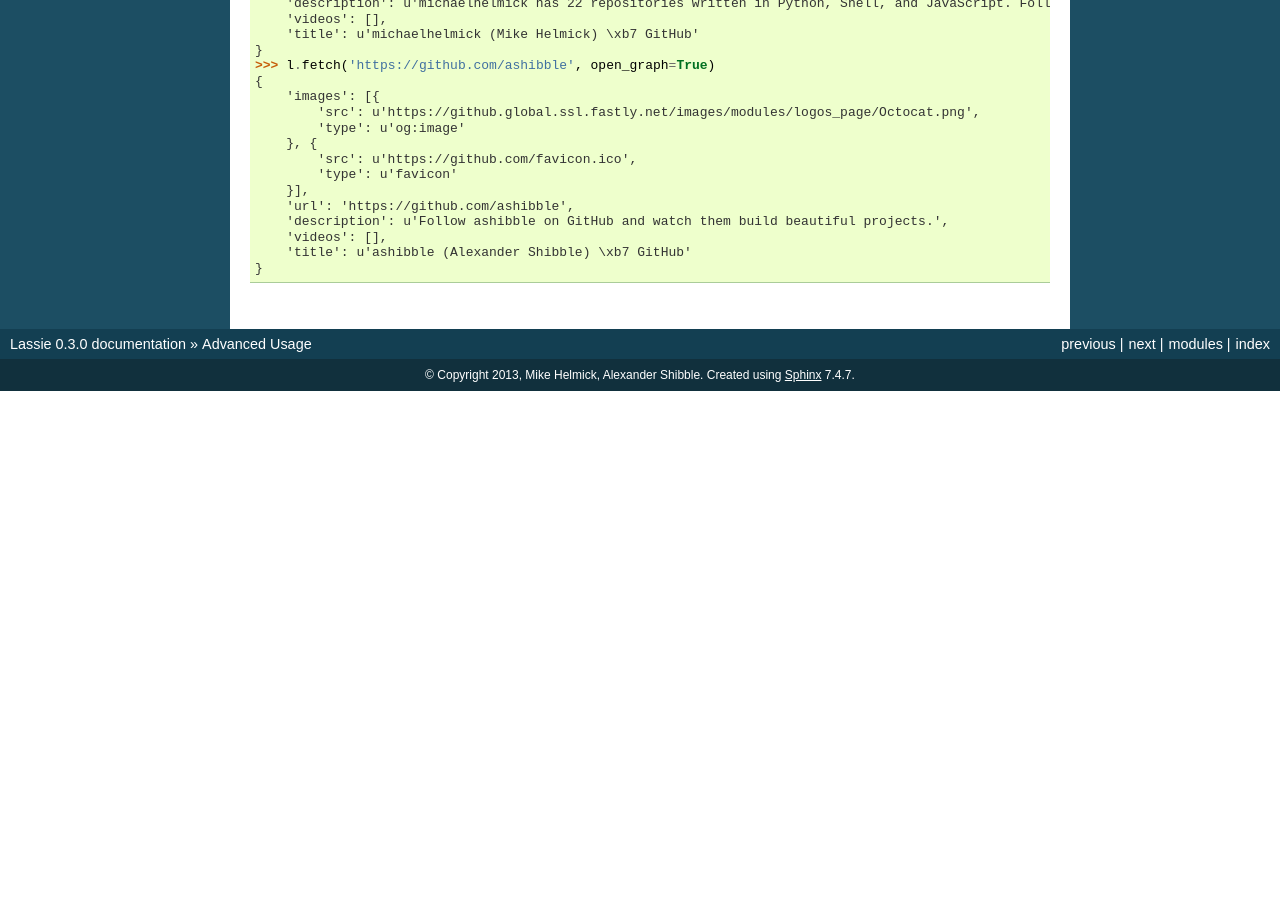
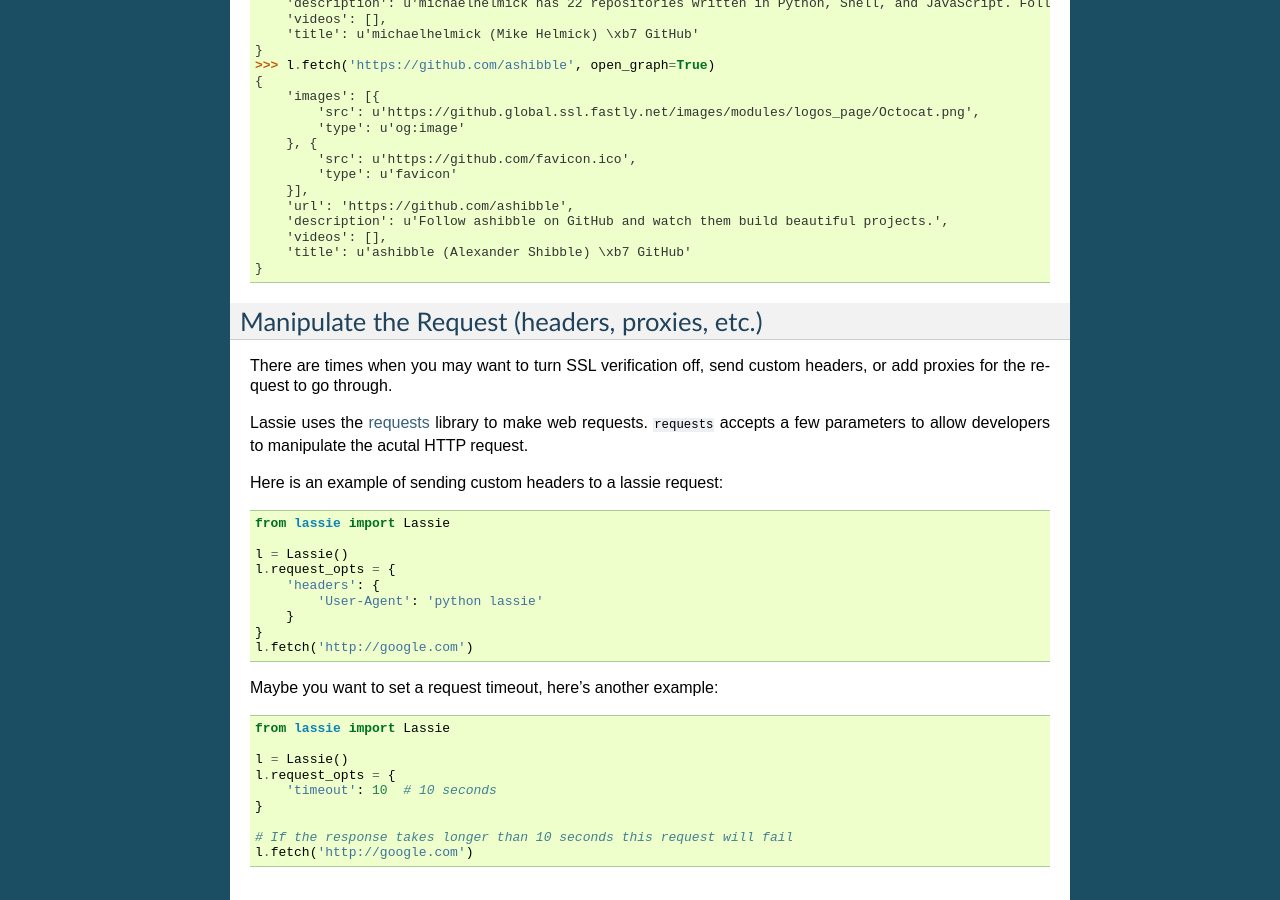
Before and after one commit to michaelhelmick/lassie, a Sphinx documentation site: the page built from docs/usage/advanced_usage.rst, in a window 1280 px wide and 900 px high, scrolled down 1663 px. Built offline with Sphinx 7.4.7, drawn with Linux system fonts in a browser that asks for light colours; before the commit the page ends 2054 px from its top, so only the background shows below that; some of the changed text lies outside the part shown.

Commit message:
Update docs for requests_opts

```diff
--- a/docs/usage/advanced_usage.rst
+++ b/docs/usage/advanced_usage.rst
@@ -120,3 +120,39 @@ In the edge case that there is a time or two you want to override the class attr
         'videos': [],
         'title': u'ashibble (Alexander Shibble) \xb7 GitHub'
     }
+
+
+Manipulate the Request (headers, proxies, etc.)
+-----------------------------------------------
+
+There are times when you may want to turn SSL verification off, send custom headers, or add proxies for the request to go through.
+
+Lassie uses the `requests <http://python-requests.org>`_ library to make web requests. ``requests`` accepts a few parameters to allow developers to manipulate the acutal HTTP request.
+
+Here is an example of sending custom headers to a lassie request:
+
+.. code-block:: python
+
+    from lassie import Lassie
+
+    l = Lassie()
+    l.request_opts = {
+        'headers': {
+            'User-Agent': 'python lassie'
+        }
+    }
+    l.fetch('http://google.com')
+
+Maybe you want to set a request timeout, here's another example:
+
+.. code-block:: python
+
+    from lassie import Lassie
+
+    l = Lassie()
+    l.request_opts = {
+        'timeout': 10  # 10 seconds
+    }
+
+    # If the response takes longer than 10 seconds this request will fail
+    l.fetch('http://google.com')
```
